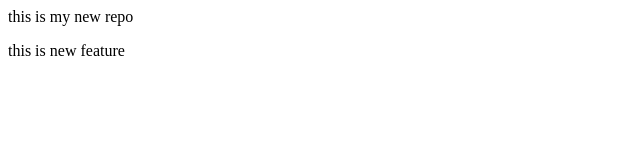
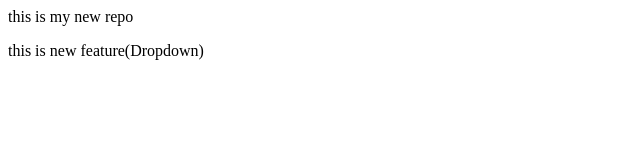
Before and after one commit to Sumitwho/LocalRepo, a plain HTML site: page localrepo/index.html in a window 1280 px wide. Shown: the full height of the page, 0-640 px from the left. Drawn offline with Linux system fonts and the light colour scheme.

Commit message:
add dropdown

```diff
--- a/localrepo/index.html
+++ b/localrepo/index.html
@@ -1,2 +1,2 @@
 <P>this is my new repo</P>
-<P>this is new feature</P>
+<P>this is new feature(Dropdown)</P>
```
